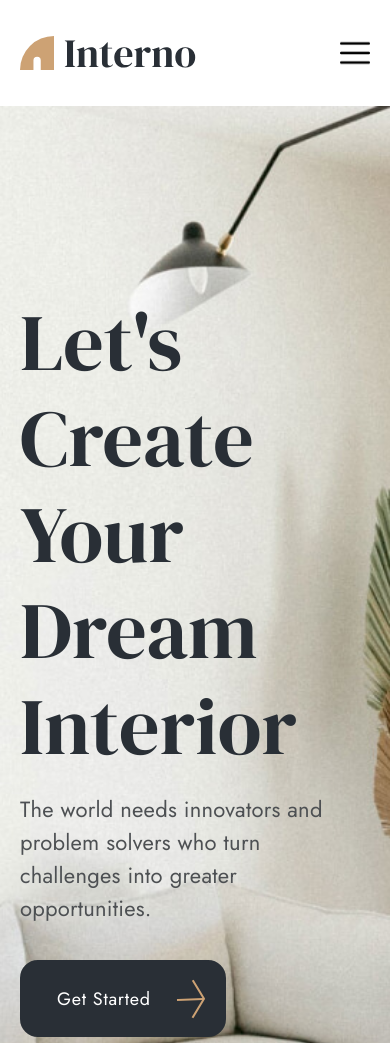
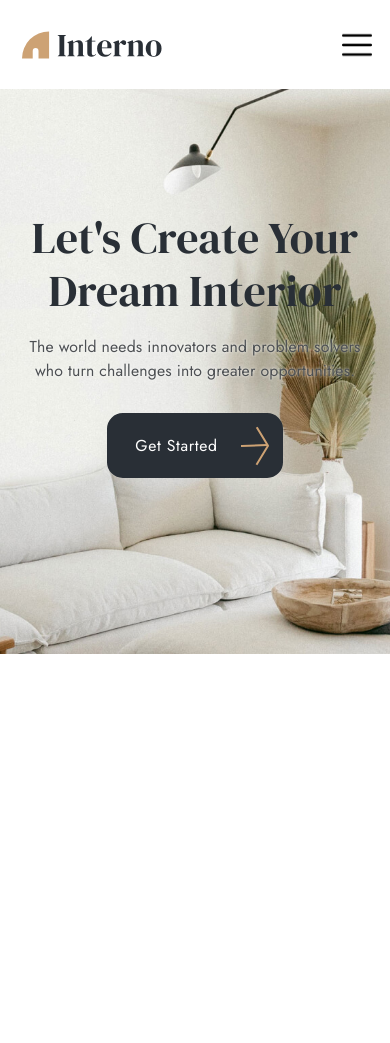
Before and after one commit to shokhmadaminov/interno-15-16, a plain HTML site: page index.html in a window 390 px wide. Shown: the top 1043 px of the page. After the commit the page ends 844 px from the top, so only its background shows below. Drawn offline with Linux system fonts and the light colour scheme.

Commit message:
add hero responsive

```diff
--- a/css/main.css
+++ b/css/main.css
@@ -181,8 +181,6 @@ body {
 }
 .hero__text {
     letter-spacing: 0.01em;
-}
-.hero__text:nth-child(3) {
     margin-bottom: 3.5rem;
 }
 .hero__btn {
@@ -255,7 +253,9 @@ body {
 }
 
 @media only screen and (max-width: 992px) {
-
+    .hero__text {
+        text-shadow: 0px 0px 3px #fff;
+    }
 }
 
 @media only screen and (max-width: 768px) {
@@ -265,14 +265,50 @@ body {
     .bars-btn {
         display: block;
     }
+    .hero__title {
+        font-size: 6.9rem;
+    }
+    .hero__text {
+        font-size: 2rem;
+        width: 100%;
+        max-width: 450px;
+    }
 }
 
 @media only screen and (max-width: 576px) {
-
+    .hero {
+        padding: 14rem 0px 20rem;
+    }
+    .hero__title {
+        font-size: 5.5rem;
+    }
+    .hero__text {
+        max-width: 400px;
+    }
 }
 
 @media only screen and (max-width: 480px) {
-
+    html {
+        font-size: 55%;
+    }
+    .site-logo__img {
+        width: 150px;
+        height: 40px;
+    }
+    .hero__btn {
+        padding: 1.2rem 1.4rem 1.2rem 3rem;
+    }
+    .hero {
+        text-align: center;
+    }
+    .hero__title {
+        font-size: 5rem;
+        text-align: center;
+    }
+    .hero__text {
+        font-size: 1.8rem;
+        text-align: center;
+    }
 }
 
 @media only screen and (max-width: 370px) {
--- a/index.html
+++ b/index.html
@@ -51,8 +51,7 @@
             <div class="container hero__container">
                 <div class="hero__text-wrapper">
                     <h1 class="hero__title">Let's Create Your Dream Interior</h1>
-                    <p class="hero__text">The world needs innovators and problem solvers who turn</p>
-                    <p class="hero__text">challenges into greater opportunities.</p>
+                    <p class="hero__text">The world needs innovators and problem solvers who turn challenges into greater opportunities.</p>
                     <a class="hero__btn site-btn" href="#">
                         <span>Get Started</span>
                         <span class="site-btn__icon">
```
